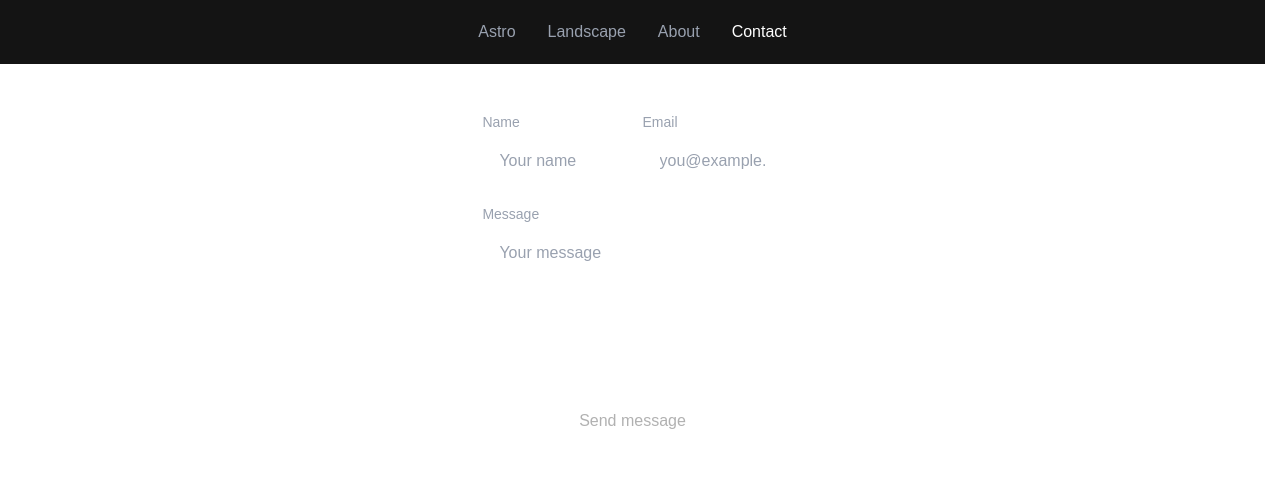
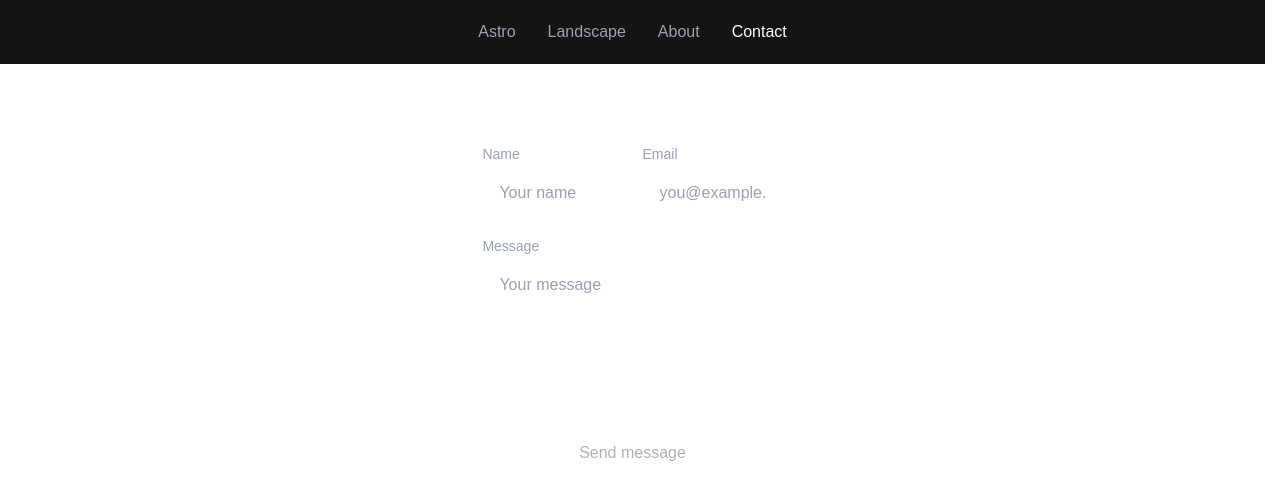
Before and after one commit to BlueBrendan/astroblog, a Next.js app: page /contact in a window 1280 px wide. Shown: the top 500 px of the page. Built offline with nearby package versions, Linux system fonts and the light colour scheme.

Commit message:
feat: spacing

```diff
--- a/app/about/page.tsx
+++ b/app/about/page.tsx
@@ -119,7 +119,7 @@ export default function About() {
             </p>
           </FadeIn>
           <p className={`${fontSize} leading-relaxed`}>
-            If you're interested in prints, a shoot at a dark-sky location, or have other inquiries, feel free to reach out via the <Link href="/contact" className="hover:text-gray-400  transition-colors">Contact Form</Link>.
+            If you're interested in prints or booking a shoot at a dark-sky location, reach out via the <Link href="/contact" className="hover:text-gray-400  transition-colors">Contact Form</Link>.
           </p>
         </div>
       </div>
--- a/app/authorPhotos.tsx
+++ b/app/authorPhotos.tsx
@@ -22,7 +22,7 @@ export const authorPhotos = [
     {
         src: "/images/author-image-3.jpg",
         year: 2024,
-        description: "Imaging mountains and rolling fog in Yosemite National Park",
+        description: "Imaging the mountains at Yosemite National Park",
         alt: "Yosemite National Park"
     },
     {
--- a/app/contact/ContactForm.tsx
+++ b/app/contact/ContactForm.tsx
@@ -2,6 +2,7 @@
 
 import { useState, useRef } from "react";
 import FadeIn from "../FadeIn";
+import { useIsMobile } from "../isMobile";
 
 export default function ContactForm() {
   const [form, setForm] = useState({
@@ -11,7 +12,7 @@ export default function ContactForm() {
   });
   const [showSuccess, setShowSuccess] = useState(false);
   const successTimeoutRef = useRef<ReturnType<typeof setTimeout> | null>(null);
-
+  const isMobile = useIsMobile();
   const isComplete =
     form.name.trim() !== "" &&
     form.email.trim() !== "" &&
@@ -47,16 +48,16 @@ export default function ContactForm() {
 
   return (
     <FadeIn>
-    <div className="w-full flex justify-center px-10 sm:px-8 py-12 ">
+    <div className={`w-full flex justify-center px-10 sm:px-8 ${isMobile ? 'py-12' : 'py-20'}`}>
       {/* Success tooltip */}
       <div
-        className={`fixed top-3 left-1/2 -translate-x-1/2 z-50 rounded-lg bg-green-300 px-4 py-2 shadow-lg transition-all duration-300 select-none ${
+        className={`fixed top-${isMobile ? 2 : 4} left-1/2 -translate-x-1/2 z-50 rounded-lg bg-green-300 px-${isMobile ? 2 : 4} py-${isMobile ? 1 : 3} shadow-lg transition-all duration-300 select-none ${
           showSuccess
             ? "opacity-100 translate-y-0"
             : "opacity-0 -translate-y-3 pointer-events-none"
         }`}
       >
-        <p className="text-sm font-medium text-black text-center">
+        <p className={`${isMobile ? 'text-xs' : 'text-sm'} font-medium text-black text-center`}>
           Your message was successfuly delivered!
         </p>
       </div>
```
